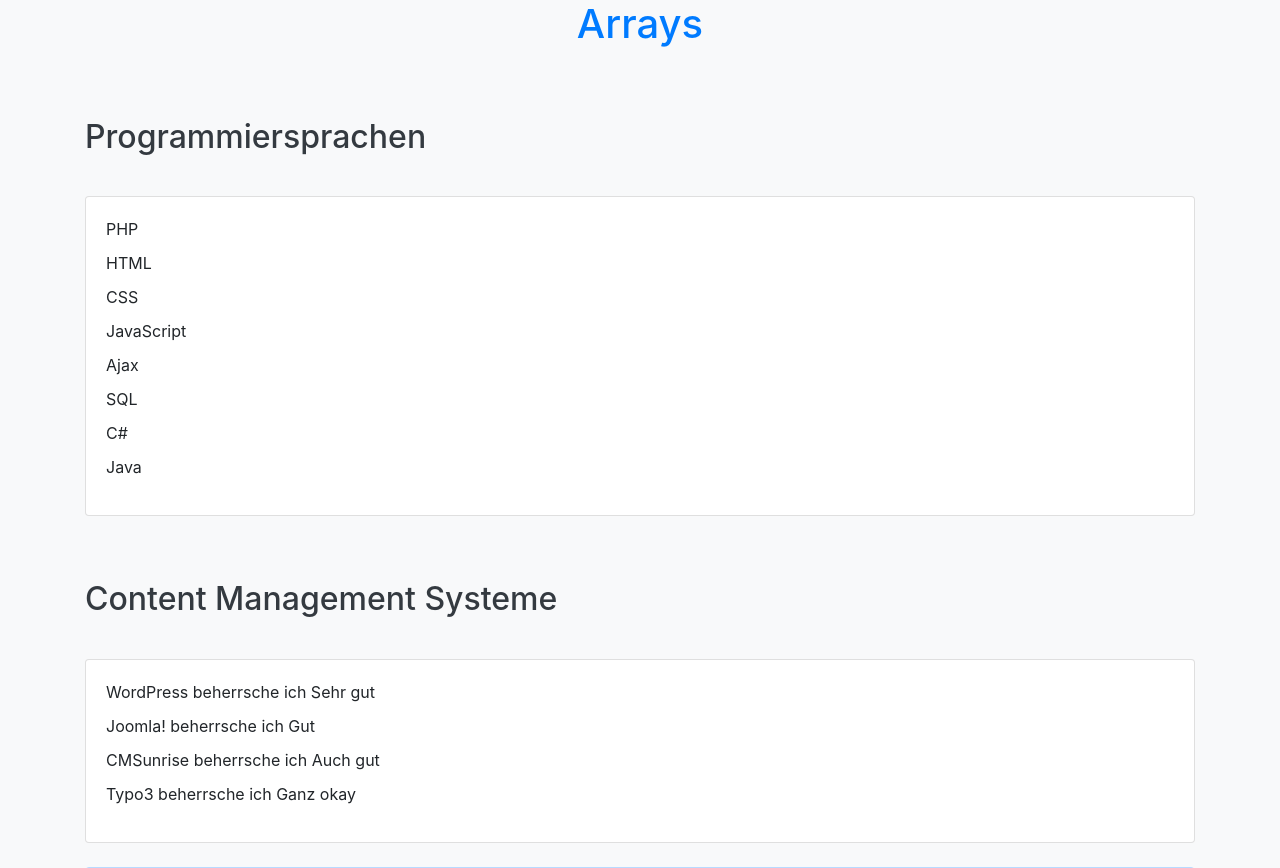
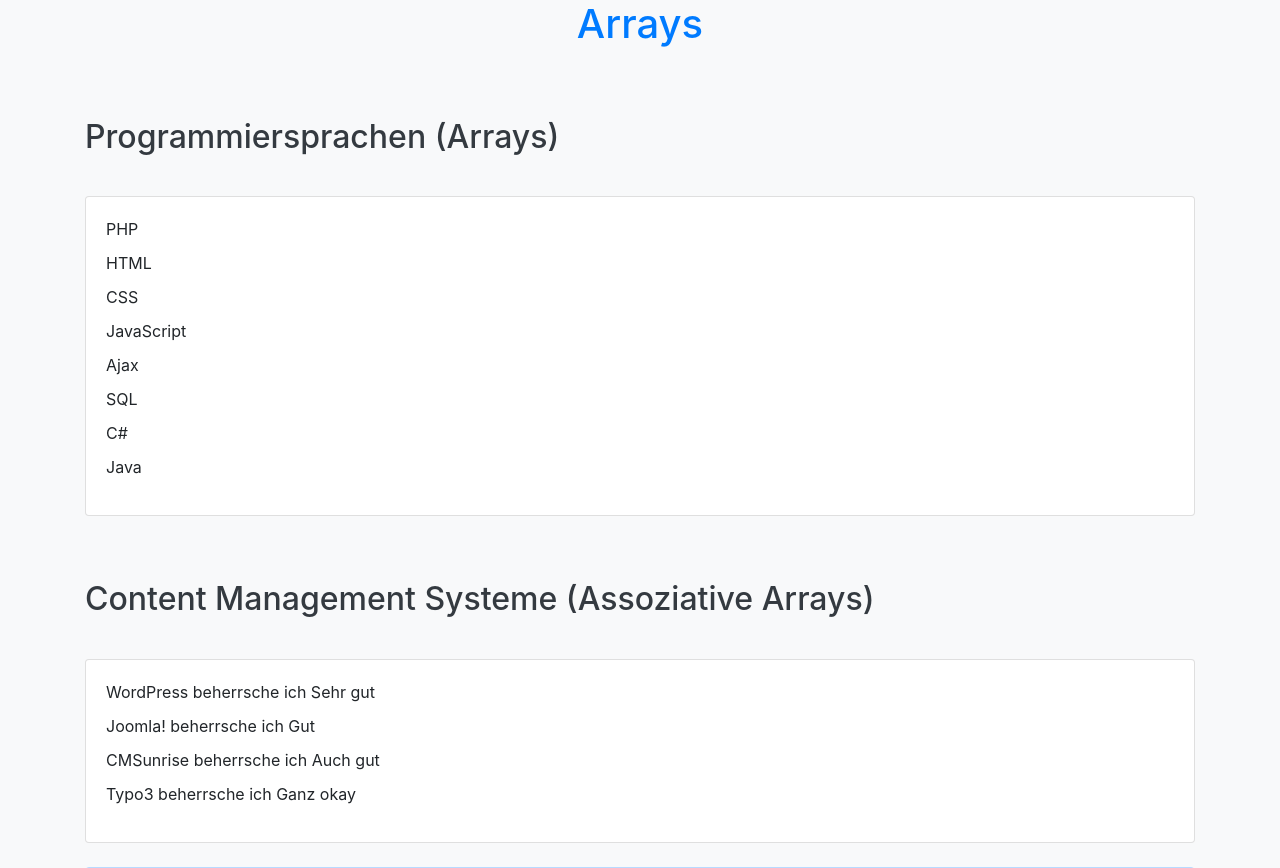
Before and after one commit to MoinCodeSoftware/presentation, a PHP site: page /arrays.php in a window 1280 px wide. Shown: the part 66-934 px from the top of the page. Run offline with PHP 8.4, Linux system fonts and the light colour scheme; some libraries are stand-ins or nearby versions.

Commit message:
Überschrift in Arrays.php geaddet

```diff
--- a/examples/arrays.php
+++ b/examples/arrays.php
@@ -24,7 +24,7 @@ array_unshift($languages, "PHP");
 <div class="container">
 
 
-        <h2>Programmiersprachen</h2>
+        <h2>Programmiersprachen (Arrays)</h2>
 
         <?php echo $layout->cardStart(); ?>
         <ul>
@@ -36,7 +36,7 @@ array_unshift($languages, "PHP");
         </ul>
         <?php echo $layout->cardEnd(); ?>
         <br />
-        <h2>Content Management Systeme</h2>
+        <h2>Content Management Systeme (Assoziative Arrays)</h2>
 
         <?php echo $layout->cardStart(); ?>
         <ul>
```
